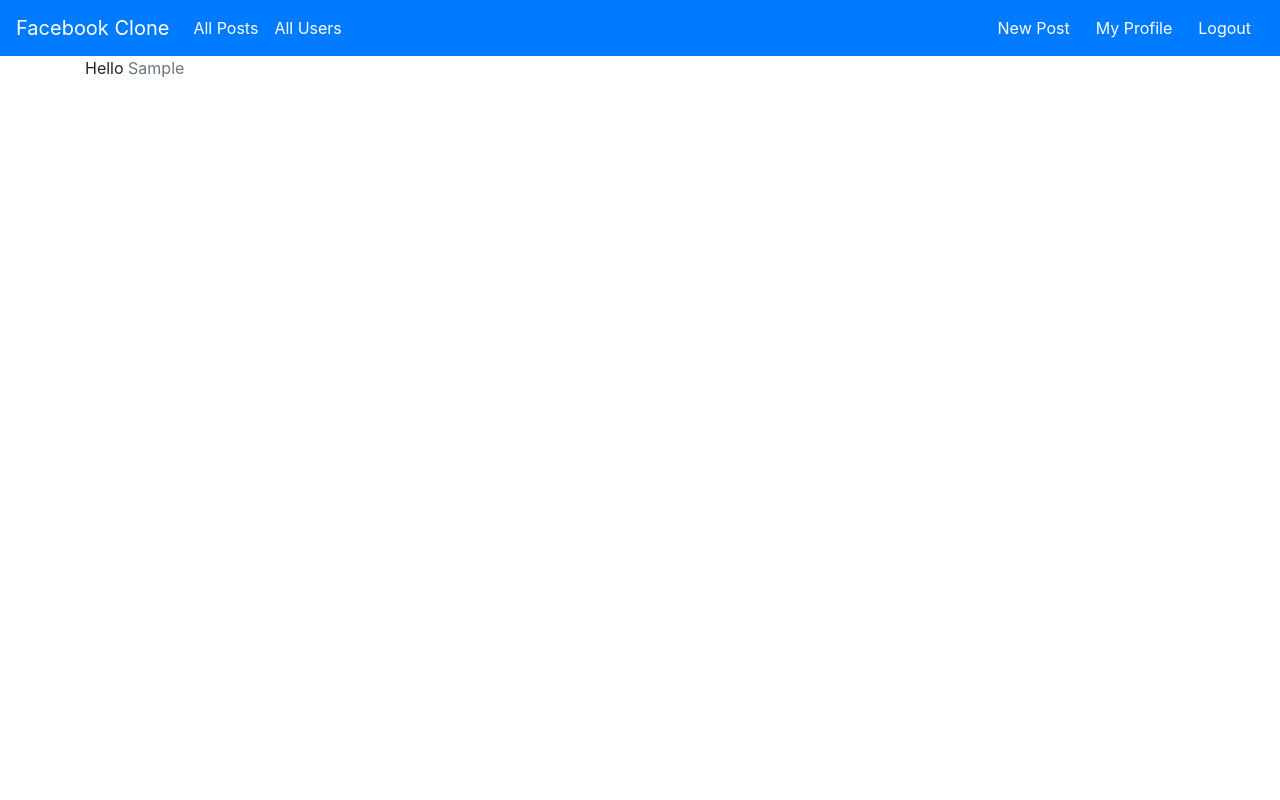
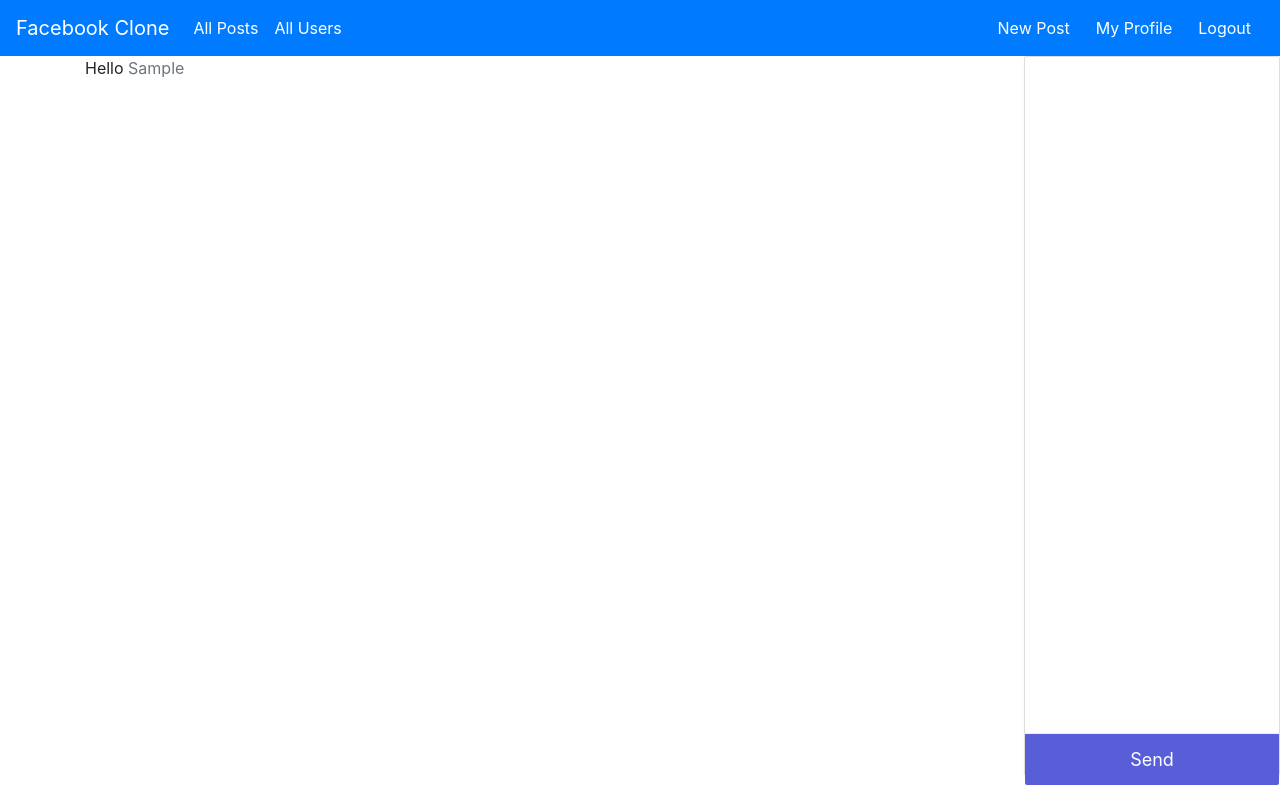
Before and after one commit to Edmilson-Soares/fb, a Node server app: page / in a window 1280 px wide. Run offline with Node 20, Linux system fonts and the light colour scheme; the visitor is signed in with stand-in values (Sample User, id 1); some libraries are stand-ins or nearby versions.

Commit message:
Add global chat

```diff
--- a/app.js
+++ b/app.js
@@ -4,6 +4,7 @@ const bodyParser = require("body-parser");
 const expressSession = require("express-session");
 const passport = require("passport");
 const LocalStrategy = require("passport-local");
+const socket = require("socket.io");
 const flash = require("connect-flash");
 const Post = require("./models/Post");
 const User = require("./models/User");
@@ -15,11 +16,13 @@ const app = express();
 // Set view engine to ejs so that template files will be ejs files
 app.set("view engine", "ejs");
 // Set up express session
-app.use(expressSession({
-    secret: "secretKey",
-    resave: false,
-    saveUninitialized: false
-}));
+app.use(
+    expressSession({
+        secret: "secretKey",
+        resave: false,
+        saveUninitialized: false
+    })
+);
 
 // Set up passport for authentication
 app.use(passport.initialize());
@@ -29,7 +32,7 @@ passport.serializeUser(User.serializeUser());
 passport.deserializeUser(User.deserializeUser());
 
 // Set up body parser
-app.use(bodyParser.urlencoded({extended: true}));
+app.use(bodyParser.urlencoded({ extended: true }));
 app.use(express.static("public"));
 
 // Set up flash (alerts)
@@ -48,8 +51,19 @@ app.use((req, res, next) => {
 });
 
 // Routes & Middleware
-app.use('/', routes);
+app.use("/", routes);
 
-app.listen(port, () => {
+const server = app.listen(port, () => {
     console.log("App is running on port " + port);
 });
+
+// Socket.io setup
+const io = socket(server);
+
+io.on("connection", socket => {
+    console.log(socket.id);
+
+    socket.on("chat", data => {
+        io.sockets.emit("chat", data);
+    });
+});
--- a/package.json
+++ b/package.json
@@ -15,8 +15,10 @@
     "express": "^4.16.3",
     "express-session": "^1.15.6",
     "mongoose": "^5.1.4",
+    "nodemon": "^1.17.5",
     "passport": "^0.4.0",
     "passport-local": "^1.0.0",
-    "passport-local-mongoose": "^5.0.0"
+    "passport-local-mongoose": "^5.0.0",
+    "socket.io": "^2.1.1"
   }
 }
--- /dev/null
+++ b/public/styles.css
@@ -0,0 +1,41 @@
+.chat {
+    float: right;
+    position: absolute;
+    left: 80%;
+    top: 56px;
+    width: 20%;
+    height: 90%;
+    border: 1px solid #ddd;
+    box-shadow: 1px 3px 5px rgba(0,0,0,0.05);
+    border-radius: 2px;
+}
+
+#output {
+    height: 88%;
+    overflow: auto;
+}
+
+.input {
+    height: 12%;
+}
+
+input{
+    padding: 10px 20px;
+    box-sizing: border-box;
+    background: #eee;
+    border: 0;
+    display: block;
+    width: 100%;
+    background: #fff;
+    border-bottom: 1px solid #eee;
+    font-size: 16px;
+}
+button{
+    background: #575ed8;
+    color: #fff;
+    font-size: 18px;
+    border: 0;
+    padding: 12px 0;
+    width: 100%;
+    border-radius: 0 0 2px 2px;
+}
--- a/views/partials/header.ejs
+++ b/views/partials/header.ejs
@@ -3,6 +3,7 @@
 <head>
     <title>Facebook Clone</title>
     <link rel="stylesheet" href="https://stackpath.bootstrapcdn.com/bootstrap/4.1.1/css/bootstrap.min.css">
+    <link rel="stylesheet" href="/styles.css">
 </head>
 <body>
     <nav class="navbar navbar-expand-lg navbar-dark bg-primary">
--- a/views/posts/index.ejs
+++ b/views/posts/index.ejs
@@ -1,6 +1,8 @@
 <% include ../partials/header %>
+<script src="https://cdnjs.cloudflare.com/ajax/libs/socket.io/2.1.1/socket.io.js"></script>
 
 <% if (login) { %>
+    <% var firstName = user.firstName %>
     <p>Hello <span class="text-muted"><%= user.firstName %></span></p>
 <% } else { %>
     <p>Hello <span class="text-muted">guest</span>. Would you like to <a style="text-decoration: none;" href="/user/register">register</a> or <a style="text-decoration: none;" href="/user/login">login</a>?</p>
@@ -32,4 +34,36 @@
     </ul>
 <% } %>
 
+<div class="chat">
+    <div id="output">
+
+    </div>
+    <div class="input">
+        <input type="text" id="message" placholder="Message">
+        <button id="send">Send</button>
+    </div>
+</div>
+
+<script>
+    const socket = io.connect("http://localhost:3000");
+
+    const name = "<%= firstName %>";
+
+    const message = document.getElementById("message");
+    const button = document.getElementById("send");
+    const output = document.getElementById("output");
+
+    button.addEventListener("click", () => {
+        socket.emit("chat", {
+            message: message.value,
+            name: name
+        })
+    })
+
+    socket.on("chat", data => {
+        output.innerHTML += `<p><strong>${data.name}</strong> - ${data.message}</p>`
+        message.value = "";
+    })
+</script>
+
 <% include ../partials/footer %>
```
